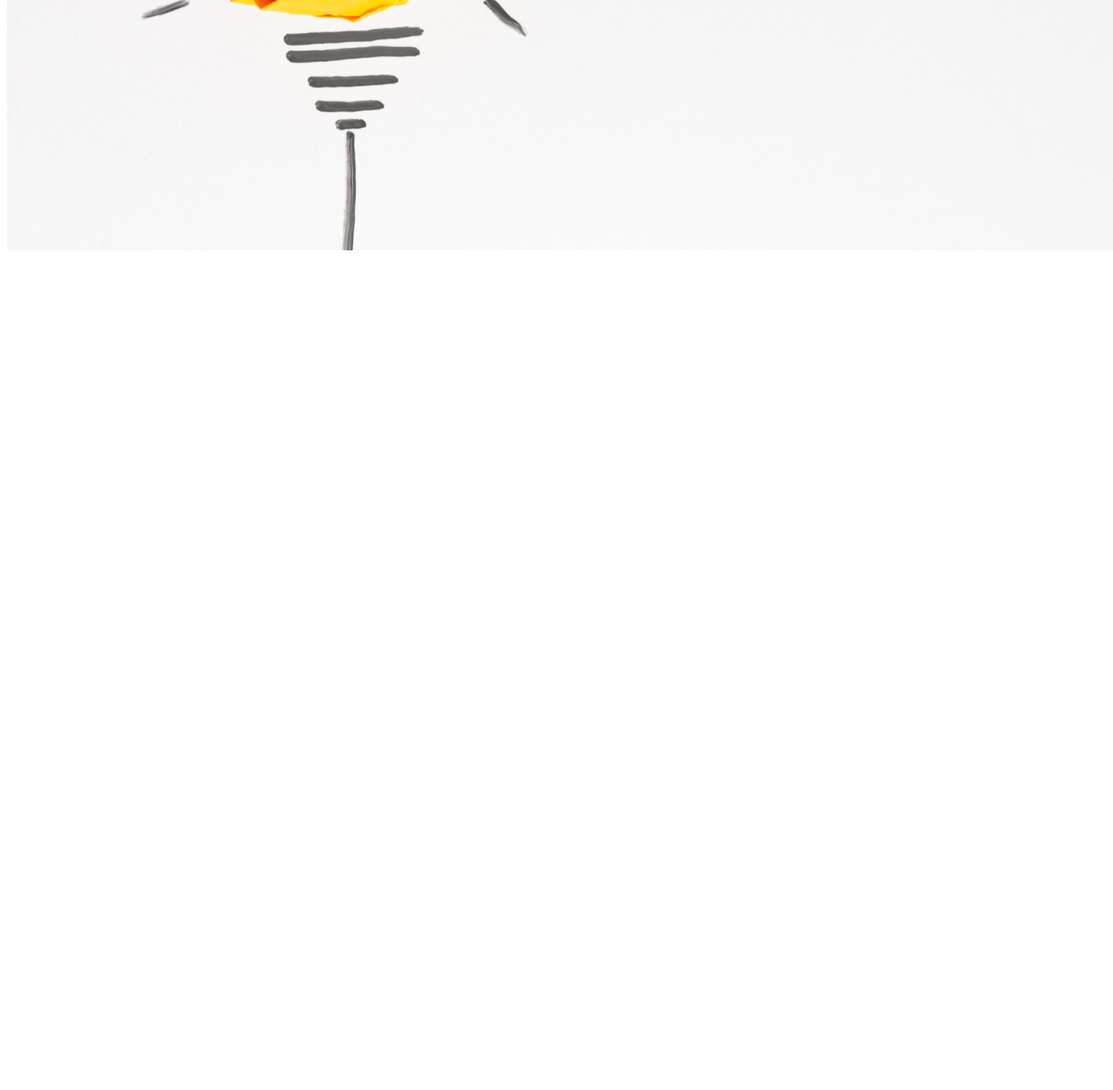
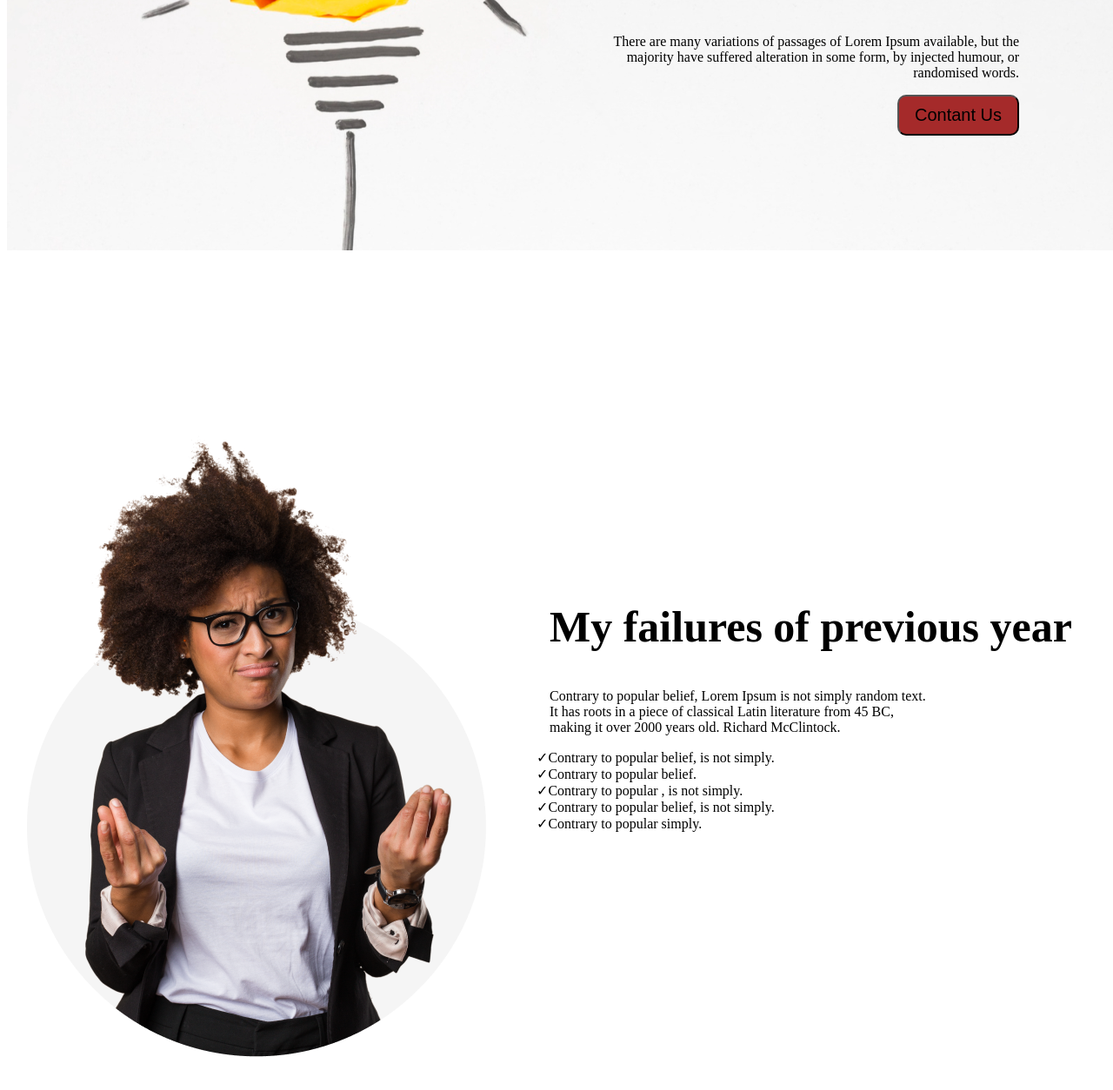
Before and after one commit to mdmamunor/new-year-new-me-main, a plain HTML site: page index.html in a window 1280 px wide. Shown: the part 528-1782 px from the top of the page at 87% size. Before the commit the page ends 828 px from the top, so only its background shows below. Drawn offline with Linux system fonts and the light colour scheme.

Commit message:
main section one

```diff
--- a/index.html
+++ b/index.html
@@ -14,8 +14,8 @@
         <div class="image-banner">
             <img src="images/banner/banner1.png" alt="" srcset="">
         </div>
-        <div class="banner-title">
-            <h1>All Thinks Are
+        <div class="banner-container">
+            <h1 class="banner-title">All Thinks Are
                 Possible If You
                 believe</h1>
             <p>There are many variations of passages of Lorem Ipsum
@@ -25,6 +25,31 @@
             <button id="btn-primary">Contant Us</button>
         </div>
     </header>
+
+    <!-- main section one -->
+
+    <section class="banner">
+        <div>
+            <img src="images/person.png" alt="" srcset="">
+        </div>
+        <div>
+            <h1 class="main-title">My failures of
+                previous year</h1>
+            <p class="main-paragraph">
+                Contrary to popular belief, Lorem Ipsum is not
+                simply random text. It has roots in a piece of
+                classical Latin literature from 45 BC, making it over
+                2000 years old. Richard McClintock.
+            <ul>
+                <li>Contrary to popular belief, is not simply.</li>
+                <li>Contrary to popular belief.</li>
+                <li>Contrary to popular , is not simply.</li>
+                <li>Contrary to popular belief, is not simply.</li>
+                <li>Contrary to popular simply.</li>
+            </ul>
+            </p>
+        </div>
+    </section>
 </body>
 
 </html>
--- a/style.css
+++ b/style.css
@@ -8,6 +8,7 @@
 
 .banner {
     display: flex;
+    margin-bottom: 200px;
 
 }
 
@@ -15,8 +16,40 @@
     width: 50%;
 }
 
-.banner-title {
+.banner-container {
     text-align: right;
     margin: 200px 100px 88px 30px;
 
 }
+
+.banner-title {
+    font-size: 75px;
+}
+
+
+.main-title {
+    text-align: left;
+    font-size: 50px;
+    margin-top: 200px;
+    margin-left: 55px;
+}
+
+
+
+
+.main-paragraph {
+    text-align: left;
+    margin: 20px 200px 10px 55px;
+
+
+}
+
+ul {
+    list-style: none;
+    text-align: left;
+}
+
+ul li:before {
+
+    content: '✓';
+}
```
